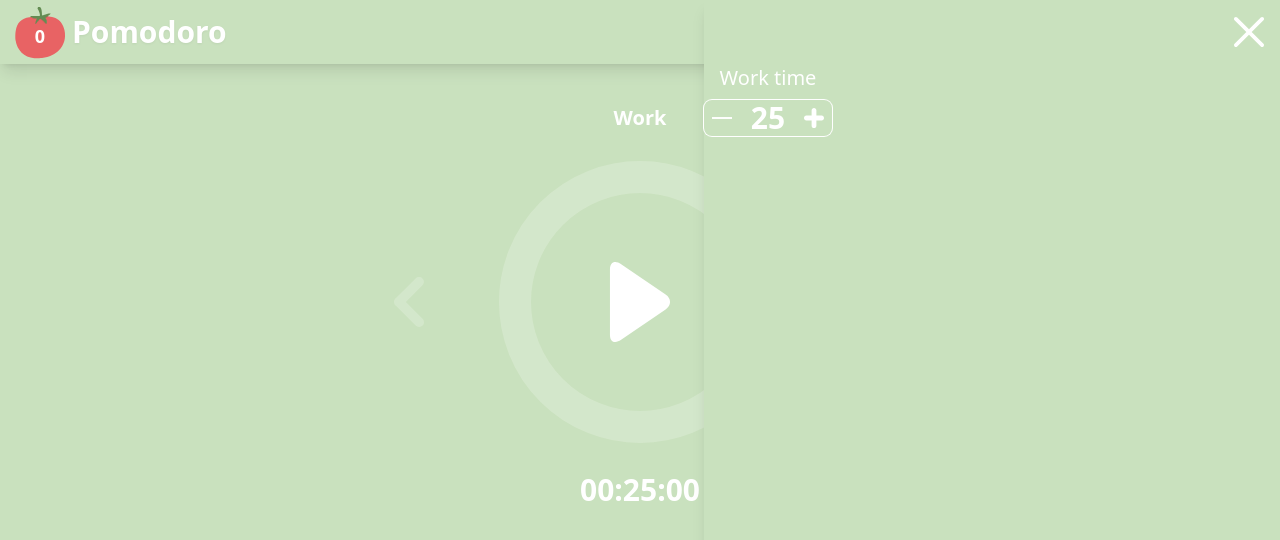
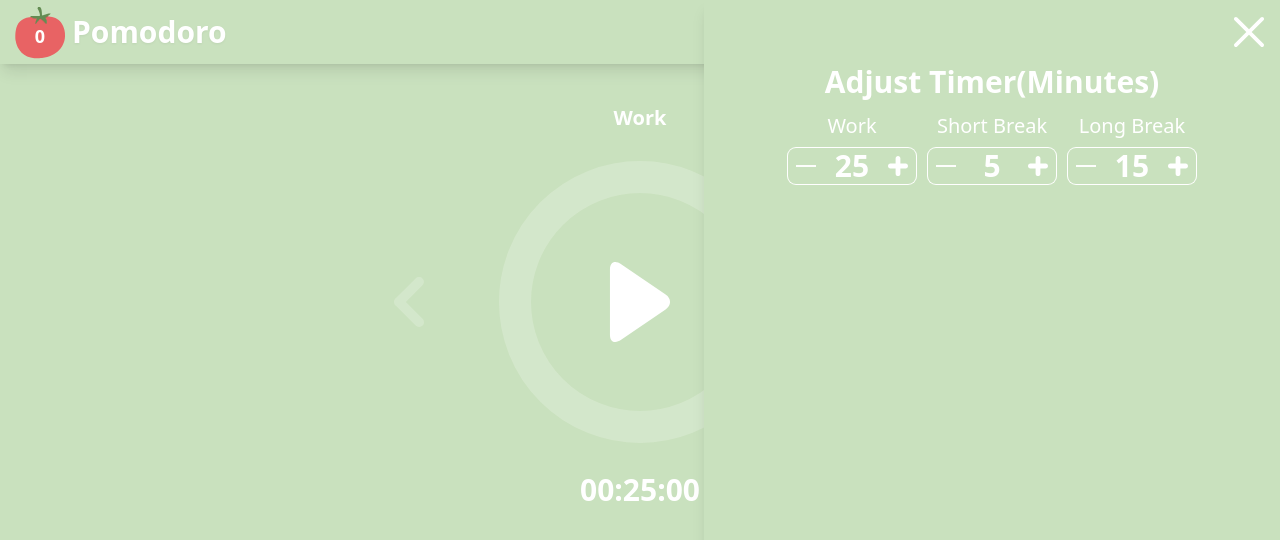
Before and after one commit to JethroNatividad/pomodoro-timer, a Next.js app: page / in a window 1280 px wide. Both pictures are taken after a click on the element 1252 px from the left and 32 px from the top of the page. Shown: the top 540 px of the page. Built offline with nearby package versions, Linux system fonts and the light colour scheme.

Commit message:
style settings

```diff
--- a/components/Settings.tsx
+++ b/components/Settings.tsx
@@ -30,8 +30,14 @@ const Settings = ({ settingsOpen, setSettingsOpen, appSettings, setAppSettings }
             <div className='flex justify-end w-full h-16 px-4'>
                 <Image onClick={handleClose} src={CloseIcon} objectFit="contain" className="invert cursor-pointer" height={30} width={30} />
             </div>
-            <div>
-                <TimeSetter title="Work time" timeType={STATUS.WORK} time={appSettings.timers[STATUS.WORK]} setTime={setTime} />
+            <div className="space-y-3">
+
+                <h1 className='text-3xl text-white font-semibold text-center '>Adjust Timer(Minutes)</h1>
+                <div className='flex space-x-3 justify-center items-center flex-wrap'>
+                    <TimeSetter title="Work" timeType={STATUS.WORK} time={appSettings.timers[STATUS.WORK]} setTime={setTime} />
+                    <TimeSetter title="Short Break" timeType={STATUS.BREAK} time={appSettings.timers[STATUS.BREAK]} setTime={setTime} />
+                    <TimeSetter title="Long Break" timeType={STATUS.LONG_BREAK} time={appSettings.timers[STATUS.LONG_BREAK]} setTime={setTime} />
+                </div>
             </div>
         </div>
     )
```
